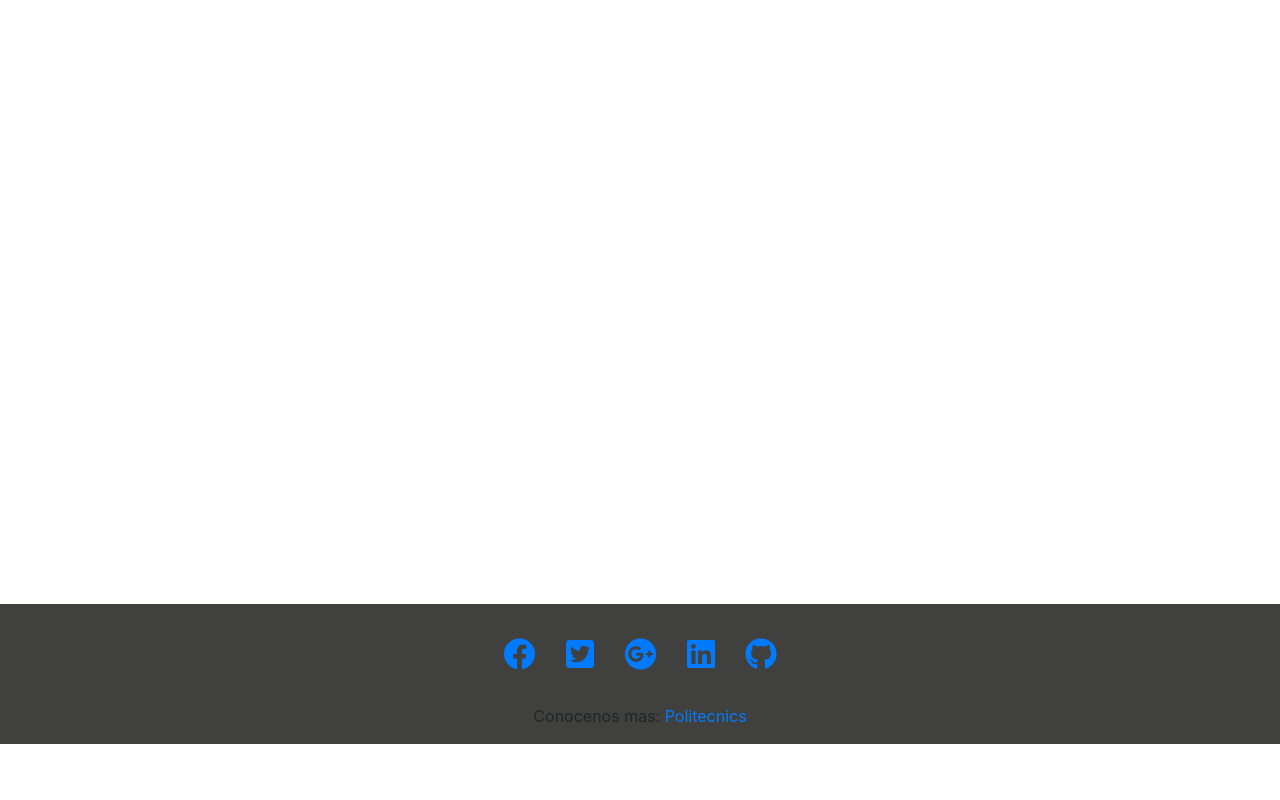
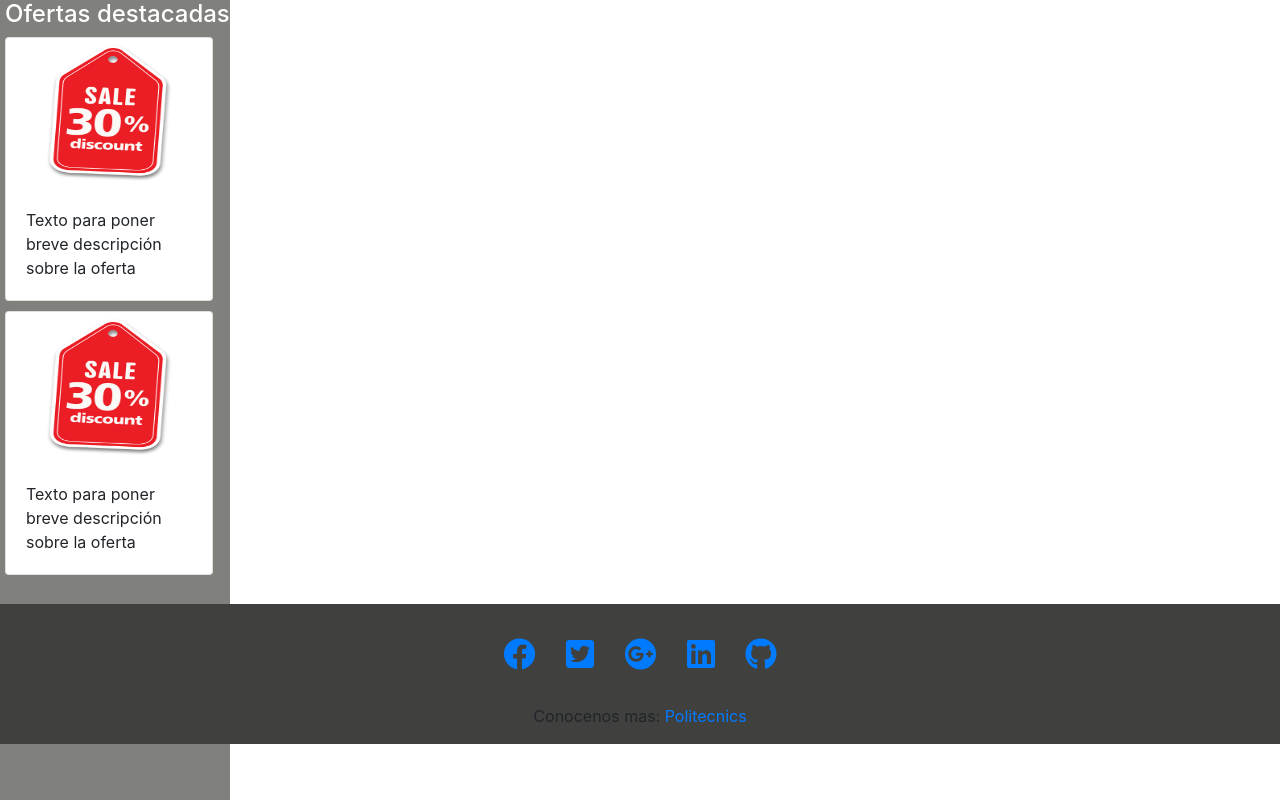
Before and after one commit to ericfernandez37/Projecte.github.io, a PHP site: page /landingpage.html in a window 1280 px wide. Shown: the part 56-856 px from the top of the page. Before the commit the page ends 800 px from the top, so only its background shows below. Run offline with PHP 8.4, Linux system fonts and the light colour scheme.

Commit message:
Cambios en la landing page

```diff
--- /dev/null
+++ b/css/csslanding.css
@@ -0,0 +1,21 @@
+#noticias{
+    float: right;
+}
+
+#sidebar-container{
+    min-height: 100vh;
+    background-color: #80807D;
+}
+
+#Ofertas1{
+    margin-left: 5px;
+    color: #ffffff;
+}
+
+#menu{
+    margin: 5px;
+}
+
+#cardoferta{
+    margin-top: 10px;
+}
--- a/landingpage.html
+++ b/landingpage.html
@@ -5,6 +5,7 @@
         <link rel="stylesheet" href="https://cdn.jsdelivr.net/npm/bootstrap@4.5.3/dist/css/bootstrap.min.css" integrity="sha384-TX8t27EcRE3e/ihU7zmQxVncDAy5uIKz4rEkgIXeMed4M0jlfIDPvg6uqKI2xXr2" crossorigin="anonymous">
         <link rel="stylesheet" href="Terceros/Font-awesome/css/all.css">
         <link rel="stylesheet" href="css/micss.css" type="text/css">
+        <link rel="stylesheet" href="css/csslanding.css" type="text/css">
     </head>
 
 
@@ -39,24 +40,56 @@
     </nav>
 
 
+    <div class="d-flex">
+      <div id="sidebar-container">
+        <div id="Ofertas1">
+          <h4>Ofertas destacadas</h4>
+        </div>
+        <div id="menu">
+          <div class="card" style="width: 13rem;">
+            <img src="img/30-porciento.png" class="card-img-top" height="150px" width="100px">
+            <div class="card-body">
+              <p class="card-text">Texto para poner breve descripción sobre la oferta</p>
+            </div>
+          </div>
+          <div class="card" id="cardoferta" style="width: 13rem;">
+            <img src="img/30-porciento.png" class="card-img-top" height="150px" width="100px">
+            <div class="card-body">
+              <p class="card-text">Texto para poner breve descripción sobre la oferta</p>
+            </div>
+          </div>
+        </div>
+
+      </div>
+
+    </div>
+
+      <!--
+      <div class="col-lg-8" id="noticias">
+
+        <div class="noticia1 col-sm-10">
+          <div class="card mb-3" style="max-width: 700px;">
+            <div class="row no-gutters">
+              <div class="col-md-4">
+                <img src="..." class="card-img" alt="...">
+              </div>
+              <div class="col-md-8">
+                <div class="card-body">
+                  <h5 class="card-title">Titulo noticia</h5>
+                  <p class="card-text">This is a wider card with supporting text below as a natural lead-in to additional content. This content is a little bit longer.</p>
+                </div>
+              </div>
+            </div>
+          </div>
+        </div>
+      </div>
+    -->
 
 
+      <div class="col-lg-2" id="ofertas2">
 
-
-
-
-
-
-
-
-
-
-
-
-
-
-
-
+      </div>
+    </div>
 
 
 
```
Also changed, not shown: css/micss.css (line endings or trailing spaces), img/30-porciento.png (added).
